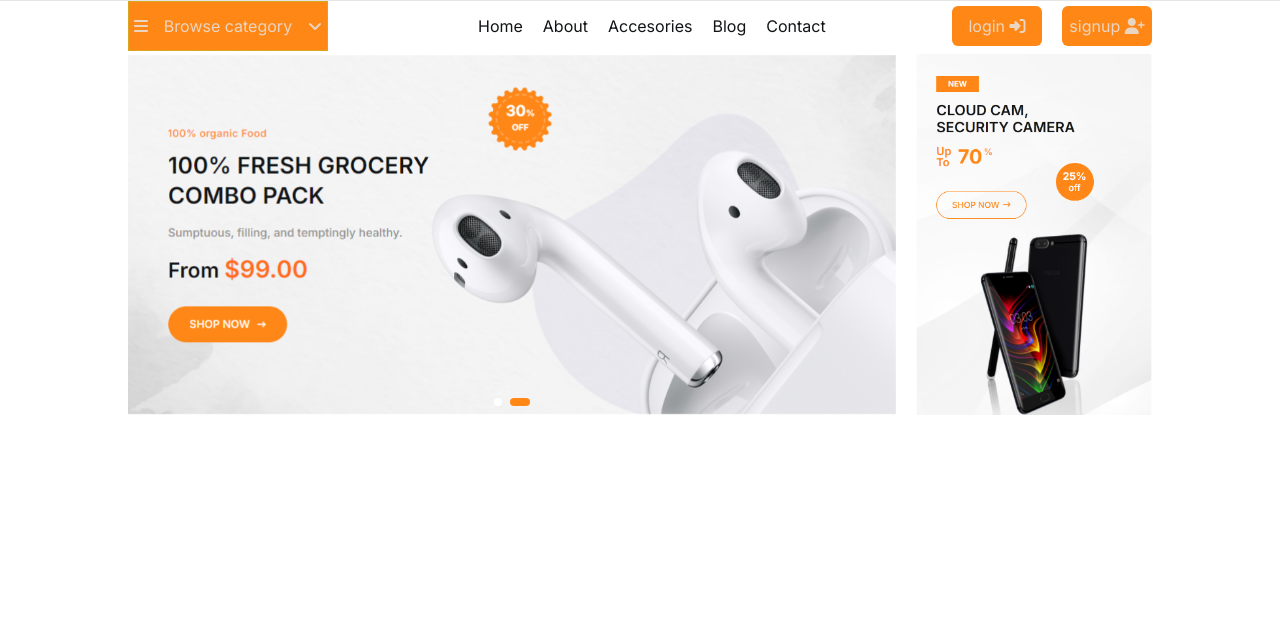
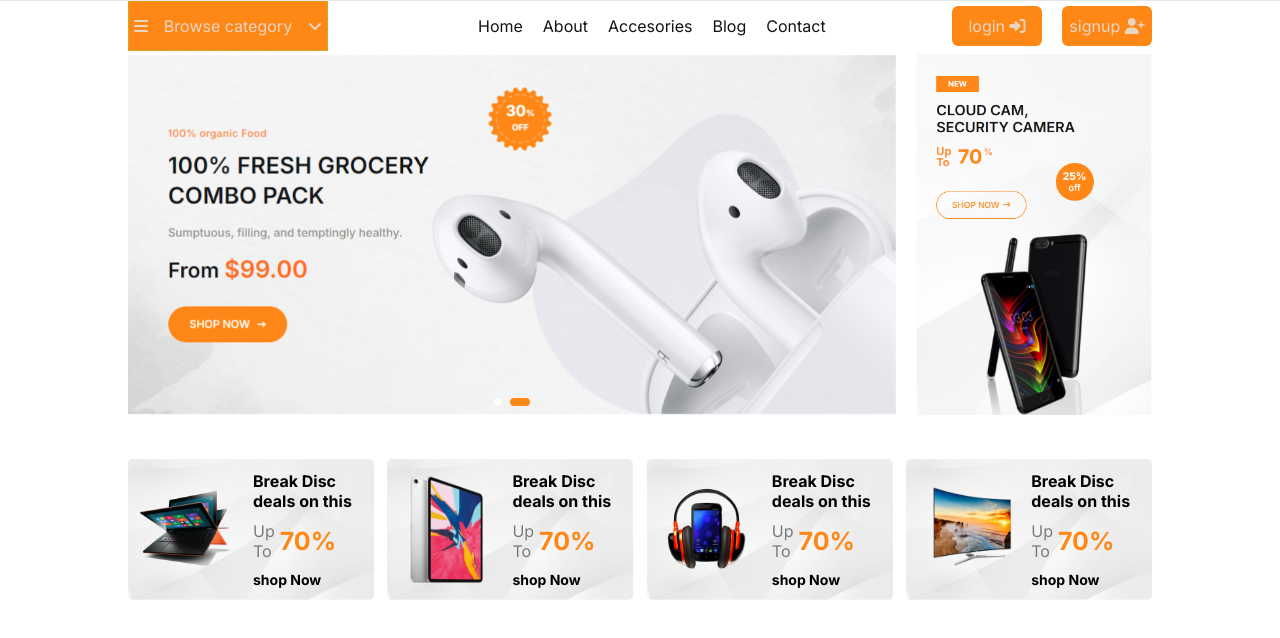
Before and after one commit to mahmouzaghloul/ZA_online_store, a plain HTML site: page index.html in a window 1280 px wide. Shown: the part 66-704 px from the top of the page. Drawn offline with nearby package versions, Linux system fonts and the light colour scheme; a web font is replaced by a local one.

Commit message:
implement banners_4 layout with 4 card-like boxes

```diff
--- a/css/style.css
+++ b/css/style.css
@@ -65,7 +65,7 @@ border-radius: 6px;
 transition: 1s;
 }
 .search_box:hover {
-transform: scale(.9);
+transform: scale(1.05);
 }
 .search_box .select_box {
 position: relative;
@@ -284,7 +284,6 @@ height:8px !important;
 border-radius: 30px !important;
 }
 
-
 .slider .banner_2{
     width: 23%;
     height: 100%;
@@ -297,6 +296,66 @@ height: 100%;
 
 /* end slider */
 
+/* test */
+
+
+/*start banners_4*/
+.banners_4{
+   margin:40px 0 ;
+}
+.banners_4 .box{
+width: 24%;
+background-image: url(../img/bg_banner3.jpg);
+background-position:center;
+border-radius: 5px;
+background-repeat:no-repeat;
+background-size: cover;
+display: flex;
+align-items: center;
+gap: 15px;
+position: relative;
+padding: 12px 10px;
+}
+.banners_4 .box img{
+width: 100px;
+transition: .3s;
+ position: relative;
+  cursor: pointer;
+}
+.banners_4 .box img:hover{
+transform: scale(1.05);
+}
+
+.banners_4 .box .text h5{
+font-size: 16px;
+}
+.banners_4 .box .sale{
+display: flex;
+align-items: center;
+gap: 5px;
+margin-block: 10px;
+}
+.banners_4 .box .sale p{
+color: var(--p_color)
+}
+
+.banners_4 .box .sale span{
+font-size: 25px;
+font-weight: bold;
+color: var(--main_color);
+}
+.banners_4 .box .text h6{
+font-size: 14px;
+font-weight: bold;
+}
+.banners_4 .box .link_btn{
+    position: absolute;
+    left: 0;
+    width: 100%;
+    height: 100%;
+    background: transparent;
+}
+/*end banners_4
 
 
 
--- a/index.html
+++ b/index.html
@@ -112,6 +112,7 @@
     <!-- end header -->
 
 
+
     <!-- start slider -->
     <div class="slider">
         <div class="container">
@@ -138,6 +139,76 @@
 
 
 
+    <!-- start banners for  -->
+    <div class="banners_4">
+        <div class="container">
+
+            <div class="box">
+                <a href="#" class="link_btn"></a>
+                <img src="./img/banner3_1.png" alt="">
+                <div class="text">
+                    <h5>Break Disc</h5>
+                    <h5>deals on this</h5>
+                    <div class="sale">
+                        <p>Up <br> To</p>
+                        <span>70%</span>
+
+                    </div>
+                    <h6>shop Now</h6>
+                </div>
+            </div>
+
+            <div class="box">
+                <a href="#" class="link_btn"></a>
+                <img src="./img/banner3_2.png" alt="">
+                <div class="text">
+                    <h5>Break Disc</h5>
+                    <h5>deals on this</h5>
+                    <div class="sale">
+                        <p>Up <br> To</p>
+                        <span>70%</span>
+
+                    </div>
+                    <h6>shop Now</h6>
+                </div>
+            </div>
+
+            <div class="box">
+                <a href="#" class="link_btn"></a>
+                <img src="./img/banner3_3.png" alt="">
+                <div class="text">
+                    <h5>Break Disc</h5>
+                    <h5>deals on this</h5>
+                    <div class="sale">
+                        <p>Up <br> To</p>
+                        <span>70%</span>
+
+                    </div>
+                    <h6>shop Now</h6>
+                </div>
+            </div>
+
+            <div class="box">
+                <a href="#" class="link_btn"></a>
+                <img src="./img/banner3_4.png" alt="">
+                <div class="text">
+                    <h5>Break Disc</h5>
+                    <h5>deals on this</h5>
+                    <div class="sale">
+                        <p>Up <br> To</p>
+                        <span>70%</span>
+                    </div>
+                        <h6>shop Now</h6>
+                </div>
+            </div>
+        </div>
+    </div>
+    <!-- start banners for  -->
+
+
+
+
+
 
     <!-- file swiper js -->
     <script src="https://cdn.jsdelivr.net/npm/swiper@11/swiper-bundle.min.js"></script>
--- a/js/main.js
+++ b/js/main.js
@@ -40,6 +40,8 @@ categoryBtn.forEach(loop=>{
 
 });
 
+
+// start slider
 var swiper = new Swiper(".slide_swp", {
     pagination: {
         el: ".swiper-pagination",
@@ -51,3 +53,4 @@ var swiper = new Swiper(".slide_swp", {
     },
     loop:true
 });
+// end slider
```
